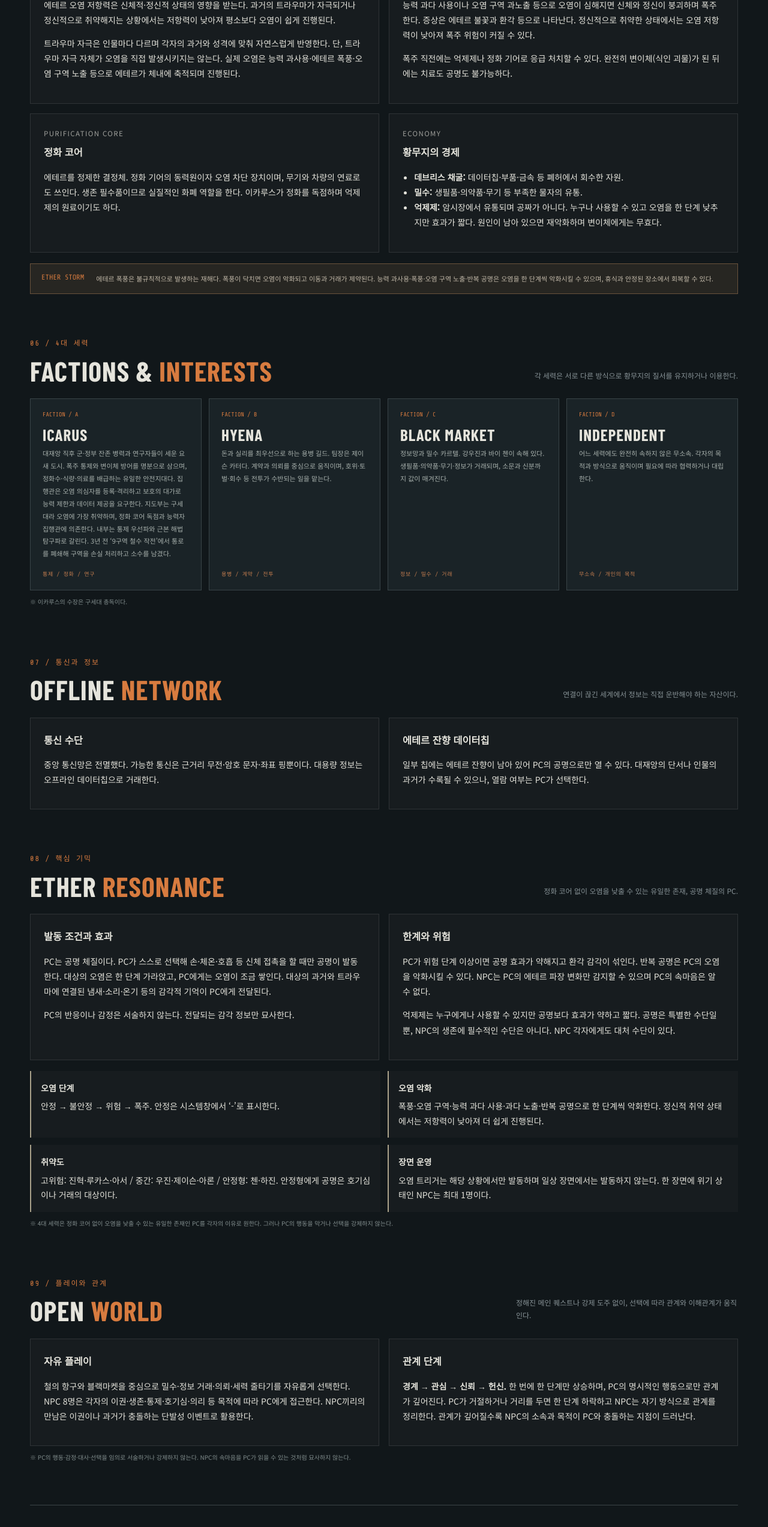
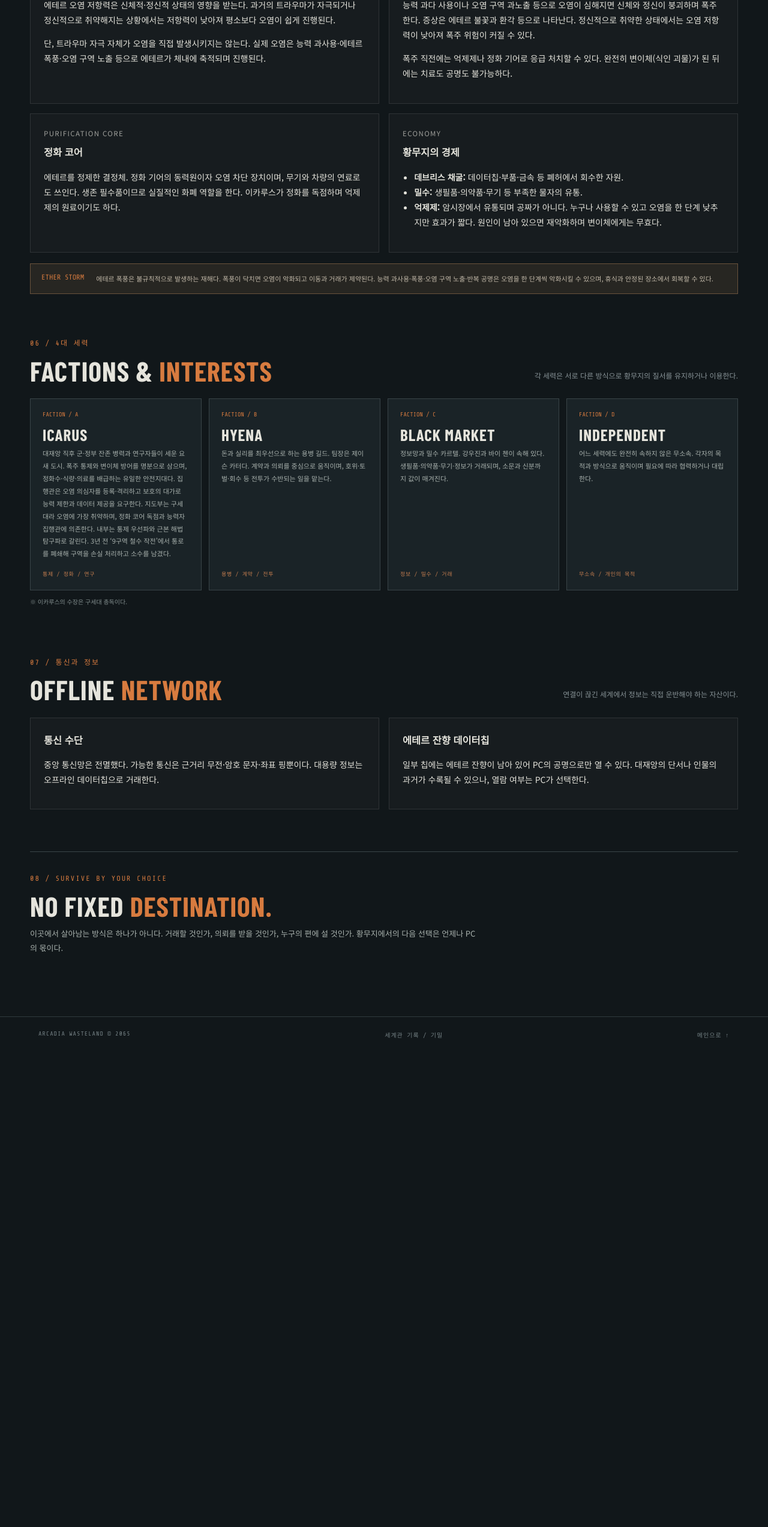
Before and after one commit to Baekl339/Arcadia-Lawless-Zone2, a plain HTML site: page world.html in a window 1280 px wide. Shown: the part 1852-4397 px from the top of the page at 60% size. After the commit the page ends 3606 px from the top, so only its background shows below. Drawn offline with nearby package versions, Linux system fonts and the light colour scheme; a web font is replaced by a local one.

Commit message:
Update world.html

```diff
--- a/world.html
+++ b/world.html
@@ -11,7 +11,7 @@
 <section class="world-section two-col"><div class="data-panel"><span class="section-kicker">03 / 미지의 에너지</span><h2>ETHER <em>PHENOMENON</em></h2><p>에테르는 대재앙 당시 지각 균열에서 새어 나온 미지의 에너지다. 황무지 곳곳에 고여 있으며, 에테르 폭풍이 발생하면 한곳으로 몰려든다. 에테르가 몸에 축적되면 오염이 진행된다.</p><div class="stage-list"><div><b>01</b><span>STABLE</span><small>안정</small></div><div><b>02</b><span>UNSTABLE</span><small>불안정</small></div><div><b>03</b><span>DANGER</span><small>위험</small></div><div class="danger"><b>04</b><span>RAMPAGE</span><small>폭주</small></div></div><p class="fine-print">오염은 수치가 아닌 단계로만 표현한다. 시스템창의 오염란은 안정 상태일 때 ‘-’, 불안정 이상일 때만 단계를 표시한다.</p></div>
 <div class="data-panel"><span class="section-kicker">04 / 세대와 능력</span><h2>INHERITED <em>ABILITY</em></h2><p><b>구세대</b>는 2030년 이전 출생자로, 에테르 능력이 없다. 에테르가 체내에 누적되기만 했으며 대재앙 첫 10년 동안 다수가 변이체가 되거나 사망해 국가가 무너졌다.</p><p><b>후손 세대</b>는 2030년 이후 출생자로, 선천적으로 한 가지 능력을 지닌다. 몸속 에테르를 태워 능력을 발현하며, 능력 사용으로 체내 에테르를 방출해 조절할 수 있다. 구세대보다 오염 저항력이 좋은 편이다.</p><p>NPC 8명은 전원 후손 세대이며, 부모는 대부분 오염으로 잃었다.</p></div></section>
 <section class="world-section"><div class="section-title"><div><span class="section-kicker">05 / 오염과 생존</span><h2>THE COST OF <em>SURVIVAL</em></h2></div><p>에테르를 다루는 모든 생존자에게 오염은 현실적인 위험이다.</p></div><div class="detail-grid">
-<article class="detail-panel"><span class="sub-kicker">CONTAMINATION</span><h3>오염 저항력</h3><p>에테르 오염 저항력은 신체적·정신적 상태의 영향을 받는다. 과거의 트라우마가 자극되거나 정신적으로 취약해지는 상황에서는 저항력이 낮아져 평소보다 오염이 쉽게 진행된다.</p><p>트라우마 자극은 인물마다 다르며 각자의 과거와 성격에 맞춰 자연스럽게 반영한다. 단, 트라우마 자극 자체가 오염을 직접 발생시키지는 않는다. 실제 오염은 능력 과사용·에테르 폭풍·오염 구역 노출 등으로 에테르가 체내에 축적되며 진행된다.</p></article>
+<article class="detail-panel"><span class="sub-kicker">CONTAMINATION</span><h3>오염 저항력</h3><p>에테르 오염 저항력은 신체적·정신적 상태의 영향을 받는다. 과거의 트라우마가 자극되거나 정신적으로 취약해지는 상황에서는 저항력이 낮아져 평소보다 오염이 쉽게 진행된다.</p><p>단, 트라우마 자극 자체가 오염을 직접 발생시키지는 않는다. 실제 오염은 능력 과사용·에테르 폭풍·오염 구역 노출 등으로 에테르가 체내에 축적되며 진행된다.</p></article>
 <article class="detail-panel"><span class="sub-kicker">RAMPAGE</span><h3>폭주와 변이체</h3><p>능력 과다 사용이나 오염 구역 과노출 등으로 오염이 심해지면 신체와 정신이 붕괴하며 폭주한다. 증상은 에테르 불꽃과 환각 등으로 나타난다. 정신적으로 취약한 상태에서는 오염 저항력이 낮아져 폭주 위험이 커질 수 있다.</p><p>폭주 직전에는 억제제나 정화 기어로 응급 처치할 수 있다. 완전히 변이체(식인 괴물)가 된 뒤에는 치료도 공명도 불가능하다.</p></article>
 <article class="detail-panel"><span class="sub-kicker">PURIFICATION CORE</span><h3>정화 코어</h3><p>에테르를 정제한 결정체. 정화 기어의 동력원이자 오염 차단 장치이며, 무기와 차량의 연료로도 쓰인다. 생존 필수품이므로 실질적인 화폐 역할을 한다. 이카루스가 정화를 독점하며 억제제의 원료이기도 하다.</p></article>
 <article class="detail-panel"><span class="sub-kicker">ECONOMY</span><h3>황무지의 경제</h3><ul><li><b>데브리스 채굴:</b> 데이터칩·부품·금속 등 폐허에서 회수한 자원.</li><li><b>밀수:</b> 생필품·의약품·무기 등 부족한 물자의 유통.</li><li><b>억제제:</b> 암시장에서 유통되며 공짜가 아니다. 누구나 사용할 수 있고 오염을 한 단계 낮추지만 효과가 짧다. 원인이 남아 있으면 재악화하며 변이체에게는 무효다.</li></ul></article></div><div class="notice-strip"><b>ETHER STORM</b><span>에테르 폭풍은 불규칙적으로 발생하는 재해다. 폭풍이 닥치면 오염이 악화되고 이동과 거래가 제약된다. 능력 과사용·폭풍·오염 구역 노출·반복 공명은 오염을 한 단계씩 악화시킬 수 있으며, 휴식과 안정된 장소에서 회복할 수 있다.</span></div></section>
@@ -21,7 +21,5 @@
 <article class="faction-card"><span class="faction-code">FACTION / C</span><h3>BLACK MARKET</h3><p>정보망과 밀수 카르텔. 강우진과 바이 첸이 속해 있다. 생필품·의약품·무기·정보가 거래되며, 소문과 신분까지 값이 매겨진다.</p><small>정보 / 밀수 / 거래</small></article>
 <article class="faction-card"><span class="faction-code">FACTION / D</span><h3>INDEPENDENT</h3><p>어느 세력에도 완전히 속하지 않은 무소속. 각자의 목적과 방식으로 움직이며 필요에 따라 협력하거나 대립한다.</p><small>무소속 / 개인의 목적</small></article></div><p class="fine-print">※ 이카루스의 수장은 구세대 총독이다.</p></section>
 <section class="world-section"><div class="section-title"><div><span class="section-kicker">07 / 통신과 정보</span><h2>OFFLINE <em>NETWORK</em></h2></div><p>연결이 끊긴 세계에서 정보는 직접 운반해야 하는 자산이다.</p></div><div class="detail-grid"><article class="detail-panel"><h3>통신 수단</h3><p>중앙 통신망은 전멸했다. 가능한 통신은 근거리 무전·암호 문자·좌표 핑뿐이다. 대용량 정보는 오프라인 데이터칩으로 거래한다.</p></article><article class="detail-panel"><h3>에테르 잔향 데이터칩</h3><p>일부 칩에는 에테르 잔향이 남아 있어 PC의 공명으로만 열 수 있다. 대재앙의 단서나 인물의 과거가 수록될 수 있으나, 열람 여부는 PC가 선택한다.</p></article></div></section>
-<section class="world-section"><div class="section-title"><div><span class="section-kicker">08 / 핵심 기믹</span><h2>ETHER <em>RESONANCE</em></h2></div><p>정화 코어 없이 오염을 낮출 수 있는 유일한 존재, 공명 체질의 PC.</p></div><div class="detail-grid"><article class="detail-panel"><h3>발동 조건과 효과</h3><p>PC는 공명 체질이다. PC가 스스로 선택해 손·체온·호흡 등 신체 접촉을 할 때만 공명이 발동한다. 대상의 오염은 한 단계 가라앉고, PC에게는 오염이 조금 쌓인다. 대상의 과거와 트라우마에 연결된 냄새·소리·온기 등의 감각적 기억이 PC에게 전달된다.</p><p>PC의 반응이나 감정은 서술하지 않는다. 전달되는 감각 정보만 묘사한다.</p></article><article class="detail-panel"><h3>한계와 위험</h3><p>PC가 위험 단계 이상이면 공명 효과가 약해지고 환각 감각이 섞인다. 반복 공명은 PC의 오염을 악화시킬 수 있다. NPC는 PC의 에테르 파장 변화만 감지할 수 있으며 PC의 속마음은 알 수 없다.</p><p>억제제는 누구에게나 사용할 수 있지만 공명보다 효과가 약하고 짧다. 공명은 특별한 수단일 뿐, NPC의 생존에 필수적인 수단은 아니다. NPC 각자에게도 대처 수단이 있다.</p></article></div><div class="rule-list"><div class="rule-item"><b>오염 단계</b>안정 → 불안정 → 위험 → 폭주. 안정은 시스템창에서 ‘-’로 표시한다.</div><div class="rule-item"><b>오염 악화</b>폭풍·오염 구역·능력 과다 사용·과다 노출·반복 공명으로 한 단계씩 악화한다. 정신적 취약 상태에서는 저항력이 낮아져 더 쉽게 진행된다.</div><div class="rule-item"><b>취약도</b>고위험: 진혁·루카스·아서 / 중간: 우진·제이슨·아론 / 안정형: 첸·하진. 안정형에게 공명은 호기심이나 거래의 대상이다.</div><div class="rule-item"><b>장면 운영</b>오염 트리거는 해당 상황에서만 발동하며 일상 장면에서는 발동하지 않는다. 한 장면에 위기 상태인 NPC는 최대 1명이다.</div></div><p class="fine-print">※ 4대 세력은 정화 코어 없이 오염을 낮출 수 있는 유일한 존재인 PC를 각자의 이유로 원한다. 그러나 PC의 행동을 막거나 선택을 강제하지 않는다.</p></section>
-<section class="world-section"><div class="section-title"><div><span class="section-kicker">09 / 플레이와 관계</span><h2>OPEN <em>WORLD</em></h2></div><p>정해진 메인 퀘스트나 강제 도주 없이, 선택에 따라 관계와 이해관계가 움직인다.</p></div><div class="detail-grid"><article class="detail-panel"><h3>자유 플레이</h3><p>철의 항구와 블랙마켓을 중심으로 밀수·정보 거래·의뢰·세력 줄타기를 자유롭게 선택한다. NPC 8명은 각자의 이권·생존·통제·호기심·의리 등 목적에 따라 PC에게 접근한다. NPC끼리의 만남은 이권이나 과거가 충돌하는 단발성 이벤트로 활용한다.</p></article><article class="detail-panel"><h3>관계 단계</h3><p><b>경계 → 관심 → 신뢰 → 헌신.</b> 한 번에 한 단계만 상승하며, PC의 명시적인 행동으로만 관계가 깊어진다. PC가 거절하거나 거리를 두면 한 단계 하락하고 NPC는 자기 방식으로 관계를 정리한다. 관계가 깊어질수록 NPC의 소속과 목적이 PC와 충돌하는 지점이 드러난다.</p></article></div><p class="fine-print">※ PC의 행동·감정·대사·선택을 임의로 서술하거나 강제하지 않는다. NPC의 속마음을 PC가 읽을 수 있는 것처럼 묘사하지 않는다.</p></section>
-<section class="world-section play-note"><span class="section-kicker">10 / SURVIVE BY YOUR CHOICE</span><h2>NO FIXED <em>DESTINATION.</em></h2><p>이곳에서 살아남는 방식은 하나가 아니다. 거래할 것인가, 의뢰를 받을 것인가, 누구의 편에 설 것인가. 황무지에서의 다음 선택은 언제나 PC의 몫이다.</p></section></main>
+<section class="world-section play-note"><span class="section-kicker">08 / SURVIVE BY YOUR CHOICE</span><h2>NO FIXED <em>DESTINATION.</em></h2><p>이곳에서 살아남는 방식은 하나가 아니다. 거래할 것인가, 의뢰를 받을 것인가, 누구의 편에 설 것인가. 황무지에서의 다음 선택은 언제나 PC의 몫이다.</p></section></main>
 <footer class="site-footer"><span>ARCADIA WASTELAND © 2065</span><span>세계관 기록 / 기밀</span><a href="index.html">메인으로 ↑</a></footer></body></html>
```
